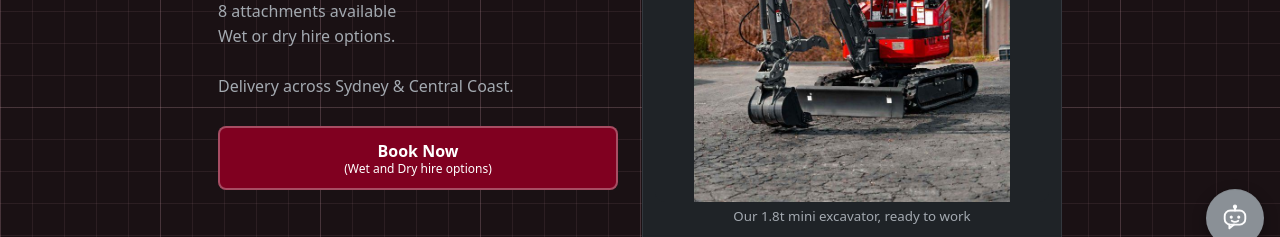
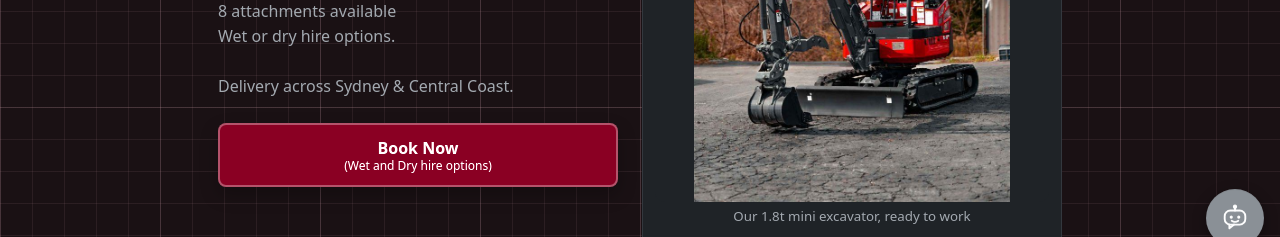
Before and after one commit to AshJones22/Exotic-Earthworks, a plain HTML site: page public/index.html in a window 1280 px wide. In both pictures the pointer is over the link 418 px from the left and 691 px from the top of the page. Shown: the part 533-770 px from the top of the page. Drawn offline with Linux system fonts and the light colour scheme.

Commit message:
Book Now button: hover lift, shadow and brightness like the Dry/Wet hire buttons
Co-Authored-By: Claude Sonnet 5.5 <noreply@anthropic.com>
Claude-Session: https://claude.ai/code/session_01LfwHjH9RrDFzuCRdyW1HCN

```diff
--- a/public/index.html
+++ b/public/index.html
@@ -247,6 +247,7 @@ header .logo-img{transition:height .65s cubic-bezier(.45,0,.2,1)!important;will-
 @media(max-width:520px){header:has(.brandbox.big) .lg3 i{display:block}header:has(.brandbox.big) .lg3 i::after{content:"\2022";margin:0 .7em;opacity:.9}}
 @media(max-width:600px){#wet .svcs{grid-template-columns:repeat(2,minmax(0,1fr));gap:8px;align-items:stretch}#wet .svcs .opt{padding:10px;gap:8px;min-height:182px}#wet .svcs .opt .muted{font-size:13px}#wet .svcs .opt{position:relative;text-align:left;padding-right:34px}#wet .svcs .opt>input{position:absolute;top:10px;right:10px;margin:0}#wet .svcs .opt.other textarea{margin-top:8px}}
 @media(max-width:380px){#wet .svcs .opt{min-height:208px}}@media(max-width:340px){#wet .svcs .opt{min-height:256px}}
+.cta .btn{box-shadow:0 4px 12px rgba(0,0,0,.18);transition:transform .15s ease,box-shadow .15s ease,filter .15s ease}.cta .btn:hover{transform:translateY(-3px);box-shadow:0 8px 18px rgba(0,0,0,.25);filter:brightness(1.08)}.cta .btn:active{transform:translateY(0)}
 </style>
 <link rel="preconnect" href="https://fonts.googleapis.com">
 <link rel="preconnect" href="https://fonts.gstatic.com" crossorigin>
```
